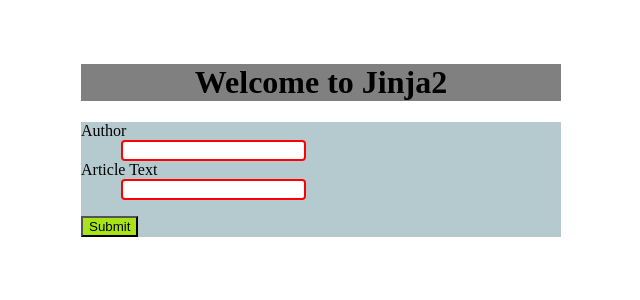
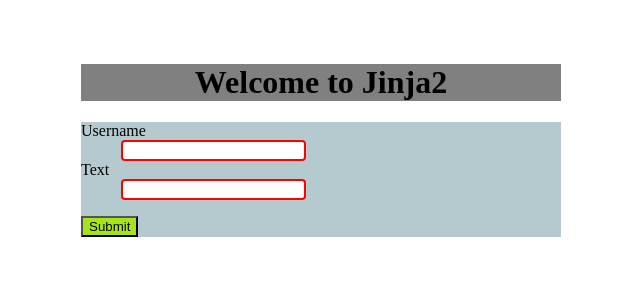
Before and after one commit to Kupavtsev/oAuth_form_db, a Flask app: page /form/ in a window 1280 px wide. Shown: the top 300 px of the page, without its empty margins (175-815 px from the left). Run offline with Flask 2, Linux system fonts and the light colour scheme; some libraries are stand-ins or nearby versions.

Commit message:
form edited, prepair for BD

```diff
--- a/forms.py
+++ b/forms.py
@@ -2,9 +2,9 @@ from flask_wtf import FlaskForm
 from wtforms import StringField, validators, ValidationError
 
 class BlogPostForm(FlaskForm):
-    author = StringField(label='Author', validators=[
+    username = StringField(label='Username', validators=[
         validators.Length(min=4, max=140)
     ])
-    text = StringField(label='Article Text', validators=[
+    text = StringField(label='Text', validators=[
         validators.Length(min=10, max=3500)
     ])
--- a/models.py
+++ b/models.py
@@ -1,4 +1,6 @@
-import datetime
+from flask_sqlalchemy import SQLAlchemy
+
+db = SQLAlchemy()
 
 class Storage():
     items = None
@@ -13,6 +15,20 @@ class Storage():
 
 class BlogPostModel():
     def __init__(self, form_data):
-        self.author = form_data['author']
+        self.username = form_data['username']
         self.text = form_data['text']
-        self.time_stamp = datetime.datetime.now().strftime('%Y-%m-%d %H:%M')
+
+
+# class User(db.Model):
+#     id = db.Column(db.Integer, primary_key=True)
+#     username = db.Column(db.String(40), unique=True)
+#     text = db.Column(db.String(640), unique=False)
+
+#     def get_user_id(self):
+#         return self.id
+
+#     def __str__(self):
+#         return self.username
+
+#     def __str__(self):
+#         return self.text
--- a/static/style.css
+++ b/static/style.css
@@ -48,11 +48,6 @@ input[type=text]:focus {
     width: 80%;
 }
 
-.timeStamp {
-    text-align: right;
-}
-
-
 .post-tilte {
     box-shadow: 0px 0px 30px rgba(0, 0, 0, 0.8);
     color: blue;
--- a/templates/home.html
+++ b/templates/home.html
@@ -31,10 +31,7 @@
         {% for item in items %}
             <div class="post" style='background-color: gray'>
                 <div class="author">
-                    <h4>{{ item.author }}</h4>
-                </div>
-                <div class="timeStamp">
-                    <h5>{{ item.time_stamp }}</h5>
+                    <h4>{{ item.username }}</h4>
                 </div>
 
                 <div class="post-text">
```
